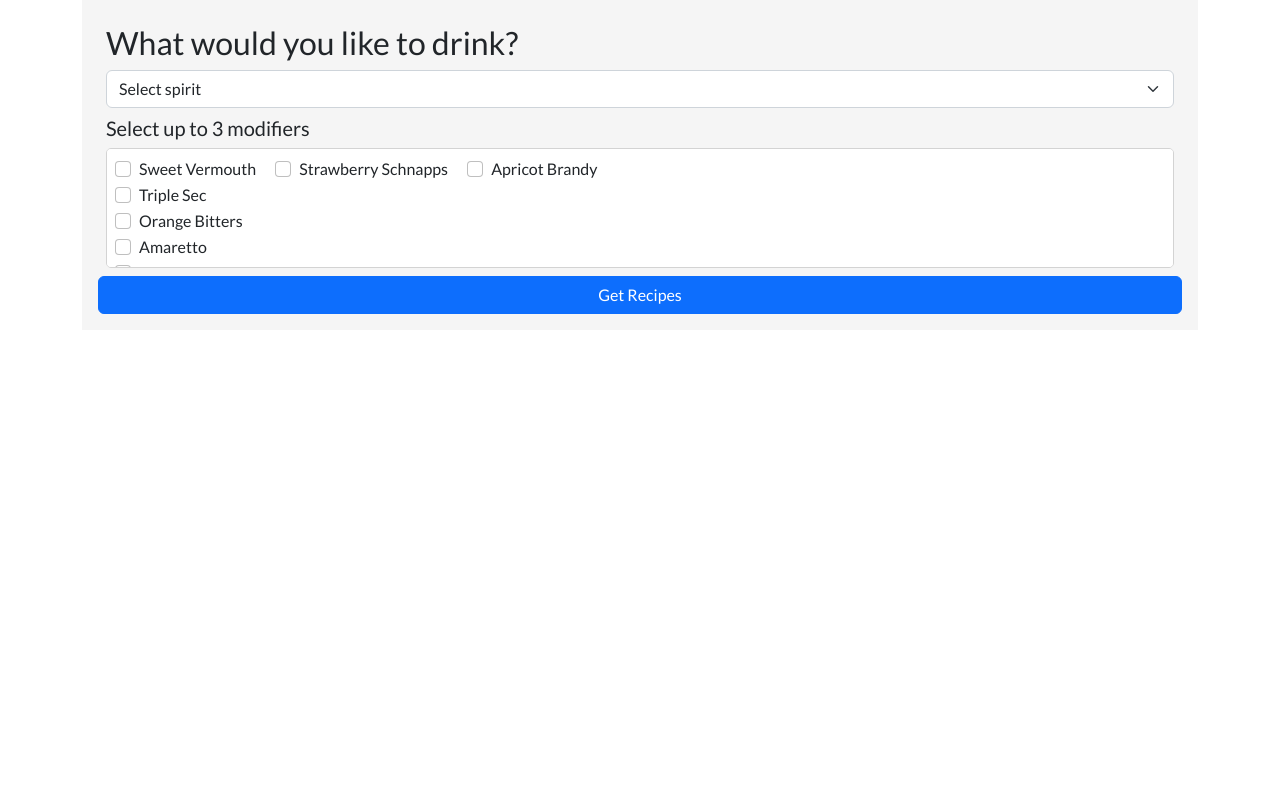
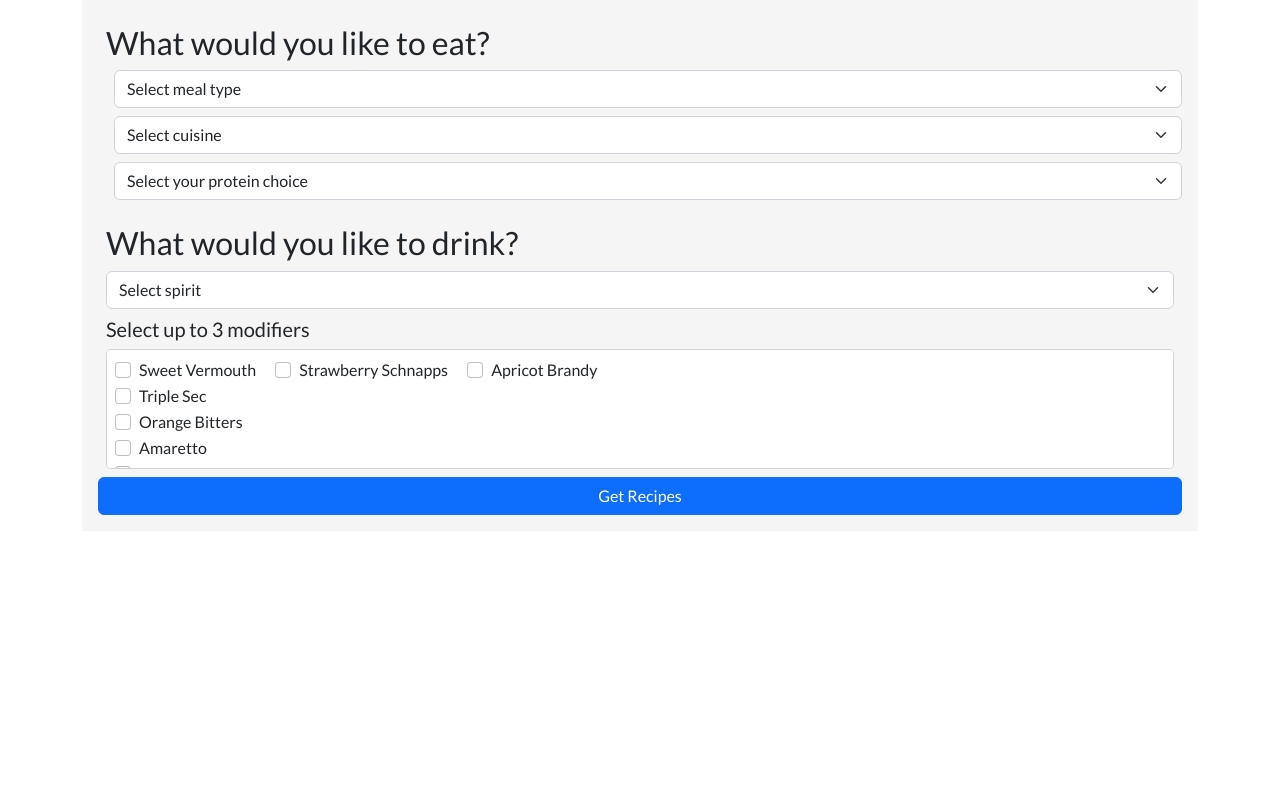
Before and after one commit to dannyng777/menu_app, a plain HTML site: page index.html in a window 1280 px wide. Drawn offline with nearby package versions, Linux system fonts and the light colour scheme.

```diff
--- a/index.html
+++ b/index.html
@@ -17,7 +17,7 @@
   <div id="selection-screen" class="container" style="display: block">
     <form action="">
       <div id="selection-wrapper" class="p-3">
-        <!-- <div id="food-selection" class="m-2">
+        <div id="food-selection" class="m-2">
           <h2>What would you like to eat?</h2>
           <select class="form-select m-2" id="meal" list="meal" name="meal" required>
             <option value="">Select meal type</option>
@@ -55,7 +55,7 @@
             <option value="seafood">Seafood</option>
             <option value="vegetarian">Vegetarian</option>
           </select>
-        </div> -->
+        </div>
         <div id="drink-selection" class="m-2">
           <h2>What would you like to drink?</h2>
           <select class="form-select mb-2" id="drink" list="drink" name="drink" required>
```
